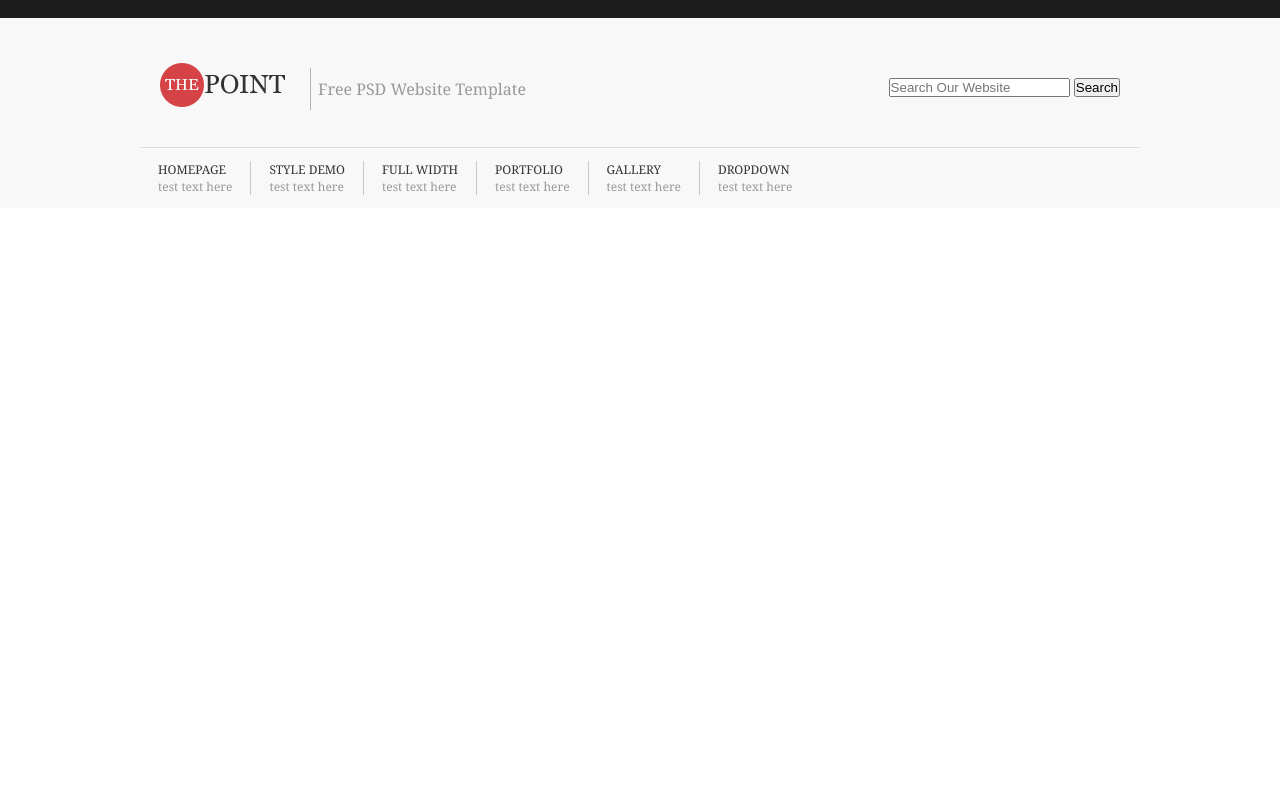
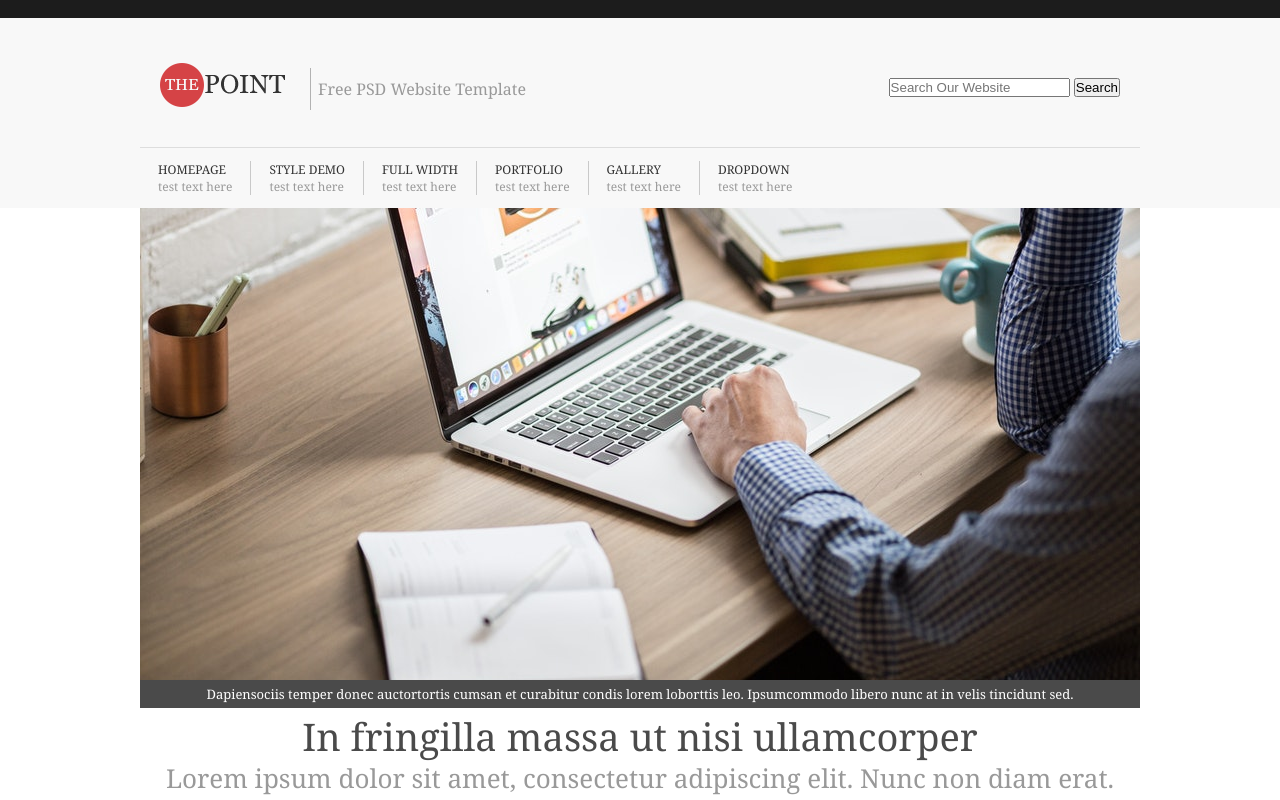
Before and after one commit to prabesh013/Design-Final-Assignment, a plain HTML site: page index.html in a window 1280 px wide. Drawn offline with Linux system fonts and the light colour scheme.

Commit message:
Made Slider and Shout

```diff
--- a/css/layout.css
+++ b/css/layout.css
@@ -61,3 +61,40 @@
 .social {
   float: right;
 }
+
+.slider-content {
+  width: 1000px;
+  height: 500px;
+  margin: 0px auto;
+  background: url("../img/main.jpg") no-repeat center center/cover;
+  position: relative;
+}
+.overlay {
+  position: absolute;
+  left: 0;
+  right: 0;
+  bottom: 0;
+  background-color: #4a4a4a;
+  text-align: center;
+  padding: 5px 0px;
+}
+.overlay p {
+  color: white;
+  font-size: 13px;
+}
+.shout-contents {
+  max-width: 1000px;
+  margin: 0px auto;
+  text-align: center;
+}
+.shout-contents h1 {
+  font-size: 38px;
+  line-height: 57px;
+  font-weight: normal;
+  color: #4a4a4a;
+}
+.shout-contents p {
+  color: #999999;
+  line-height: 26px;
+  font-size: 26px;
+}
--- a/index.html
+++ b/index.html
@@ -77,5 +77,35 @@
         </div>
       </div>
     </div>
+    <div class="slider">
+      <div class="slider-content">
+        <!-- <img src="./img/main.jpg" alt="Slider-img" /> -->
+        <div class="overlay">
+          <p>
+            Dapiensociis temper donec auctortortis cumsan et curabitur condis
+            lorem loborttis leo. Ipsumcommodo libero nunc at in velis tincidunt
+            sed.
+          </p>
+        </div>
+      </div>
+    </div>
+    <div class="shout">
+      <div class="shout-contents">
+        <div class="container">
+          <h1>In fringilla massa ut nisi ullamcorper</h1>
+          <p>
+            Lorem ipsum dolor sit amet, consectetur adipiscing elit. Nunc non
+            diam erat.
+          </p>
+        </div>
+        <div class="team">
+          <div class="team-content">
+            <div class="container clearfix">
+              <div></div>
+            </div>
+          </div>
+        </div>
+      </div>
+    </div>
   </body>
 </html>
```
